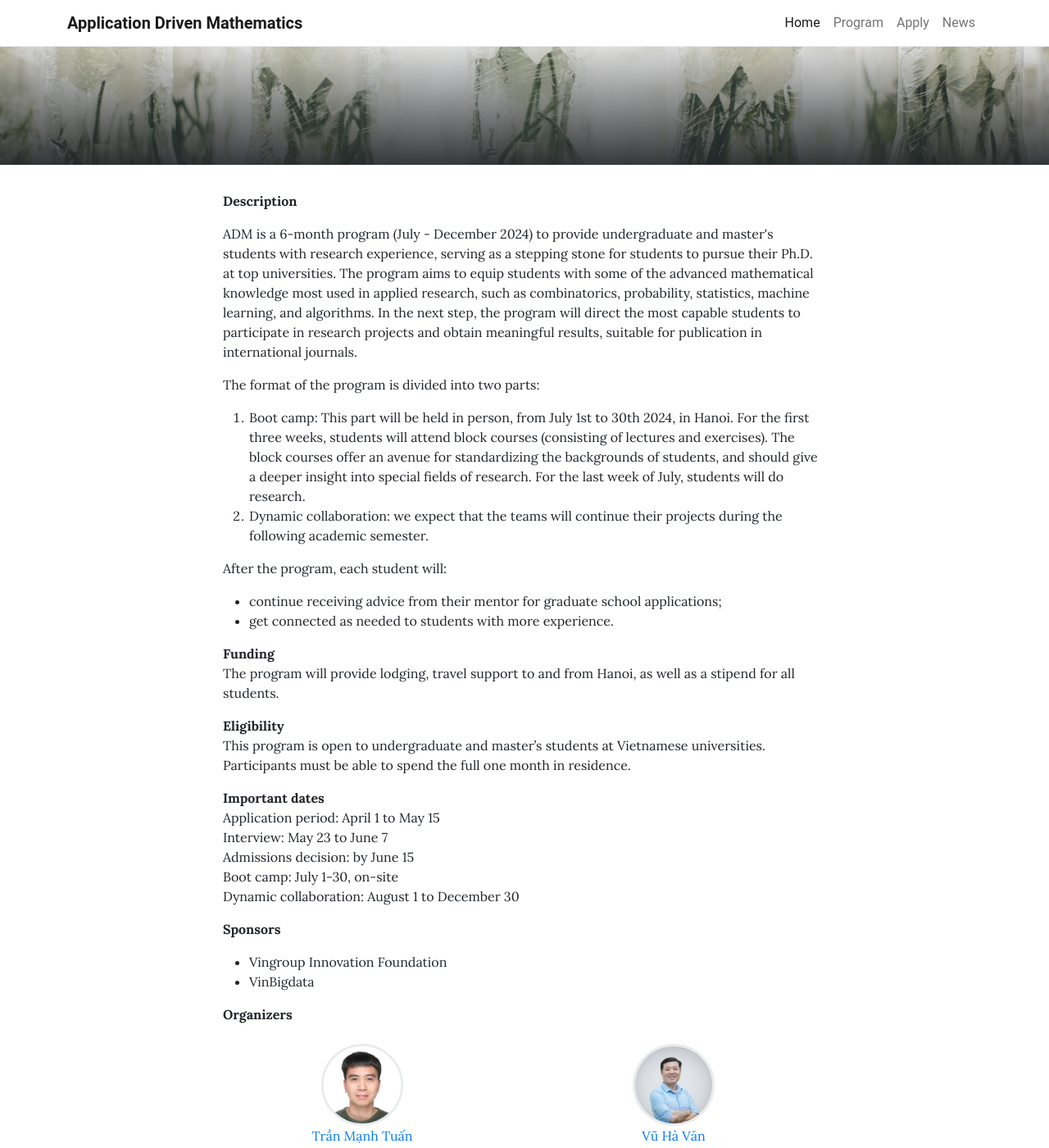
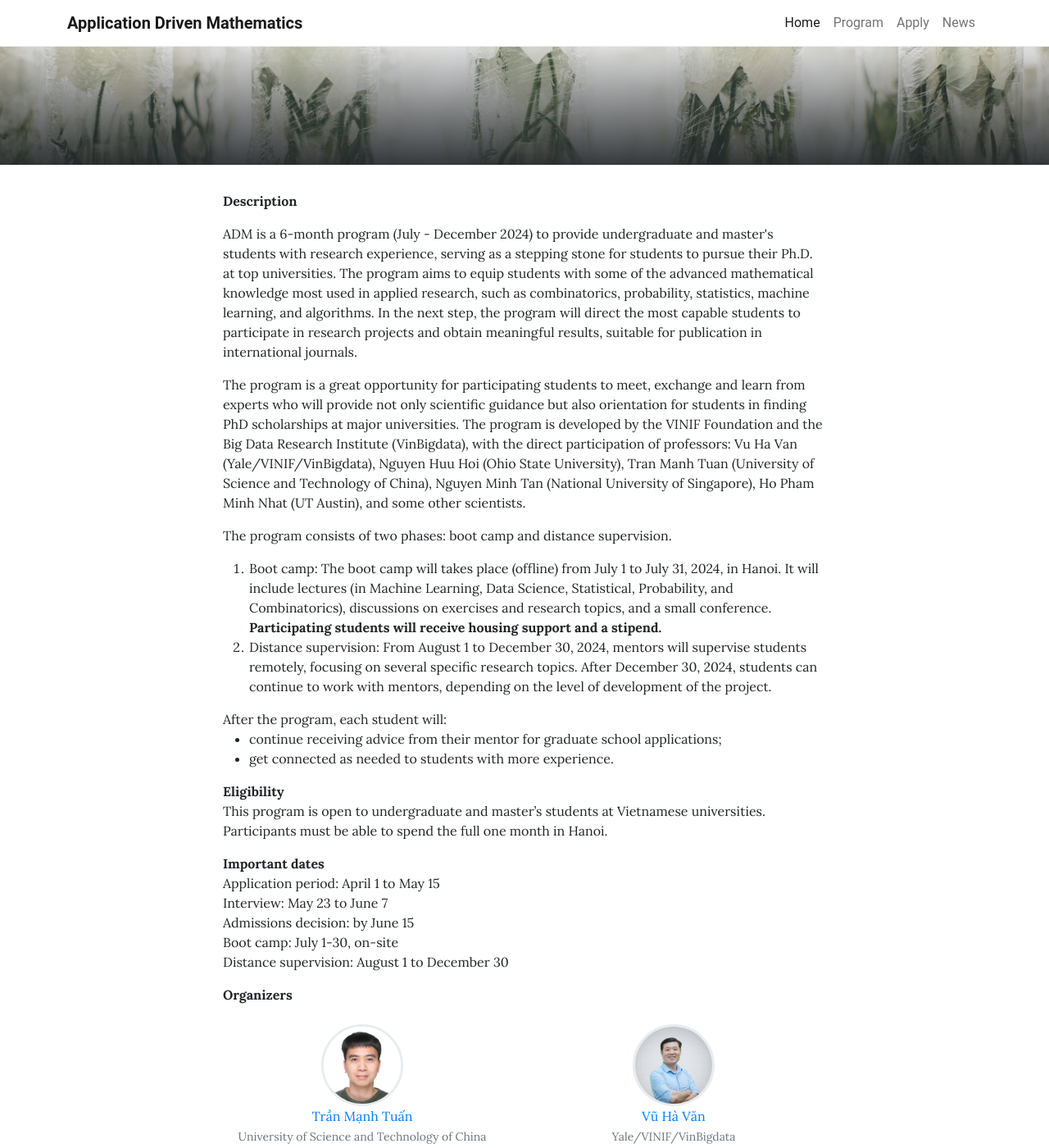
Before and after one commit to adm-vietnam/adm-vietnam.github.io, a Jekyll site: the page built from pages/home.md, in a window 1280 px wide and 1400 px high. Shown: the whole window at 82% size. Built offline with Jekyll 4.4.1, drawn with Linux system fonts in a browser that asks for light colours.

Commit message:
Update home.md

```diff
--- a/pages/home.md
+++ b/pages/home.md
@@ -10,16 +10,18 @@ permalink: /
 <p>
 ADM is a 6-month program (July - December 2024) to provide undergraduate and master's students with research experience, serving as a stepping stone for students to pursue their Ph.D. at top universities. The program aims to equip students with some of the advanced mathematical knowledge most used in applied research, such as combinatorics, probability, statistics, machine learning, and algorithms. In the next step, the program will direct the most capable students to participate in research projects and obtain meaningful results, suitable for publication in international journals.
 </p>
-The format of the program is divided into two parts:
+
+<p>
+The program is a great opportunity for participating students to meet, exchange and learn from experts who will provide not only scientific guidance but also orientation for students in finding PhD scholarships at major universities. The program is developed by the VINIF Foundation and the Big Data Research Institute (VinBigdata), with the direct participation of professors: Vu Ha Van (Yale/VINIF/VinBigdata), Nguyen Huu Hoi (Ohio State University), Tran Manh Tuan (University of Science and Technology of China), Nguyen Minh Tan (National University of Singapore), Ho Pham Minh Nhat (UT Austin), and some other scientists.
+</p>
+
+<p>
+The program consists of two phases: boot camp and distance supervision.
 <ol>
   <li>
-Boot camp: This part will be held in person, from July 1st to 30th 2024, in Hanoi. For the first
-three weeks, students will attend block courses (consisting of lectures and exercises). The block
-courses offer an avenue for standardizing the backgrounds of students, and should give a deeper
-insight into special fields of research. For the last week of July, students will do research.</li>
+Boot camp: The boot camp will takes place (offline) from July 1 to July 31, 2024, in Hanoi. It will include lectures (in Machine Learning, Data Science, Statistical, Probability, and Combinatorics), discussions on exercises and research topics, and a small conference. <b>Participating students will receive housing support and a stipend.</b></li>
   <li>
-Dynamic collaboration: we expect that the teams will continue their projects during the
-following academic semester.</li>
+Distance supervision: From August 1 to December 30, 2024, mentors will supervise students remotely, focusing on several specific research topics. After December 30, 2024, students can continue to work with mentors, depending on the level of development of the project.</li>
 </ol>
 After the program, each student will:
 <ul>
@@ -28,27 +30,17 @@ After the program, each student will:
   <li>
     get connected as needed to students with more experience.</li>
 </ul>
-
-<b>Funding</b> <br>
-The program will provide lodging, travel support to and from Hanoi, as well as a stipend for all students.<br>
+</p>
 
 <b>Eligibility</b> <br>
-This program is open to undergraduate and master's students at Vietnamese universities. Participants must be able to spend the full one month in residence.
+This program is open to undergraduate and master's students at Vietnamese universities. Participants must be able to spend the full one month in Hanoi.
 
 <b>Important dates</b> <br>
 Application period: April 1 to May 15 <br>
 Interview: May 23 to June 7 <br>
 Admissions decision: by June 15 <br>
 Boot camp: July 1-30, on-site <br>
-Dynamic collaboration: August 1 to December 30
-
-<b>Sponsors</b> <br>
-<ul>
-  <li>
-    Vingroup Innovation Foundation</li>
-  <li>
-    VinBigdata</li>
-</ul>
+Distance supervision: August 1 to December 30
 
 <b>Organizers</b> <br>
 <div class="row cards mt-4">
```
